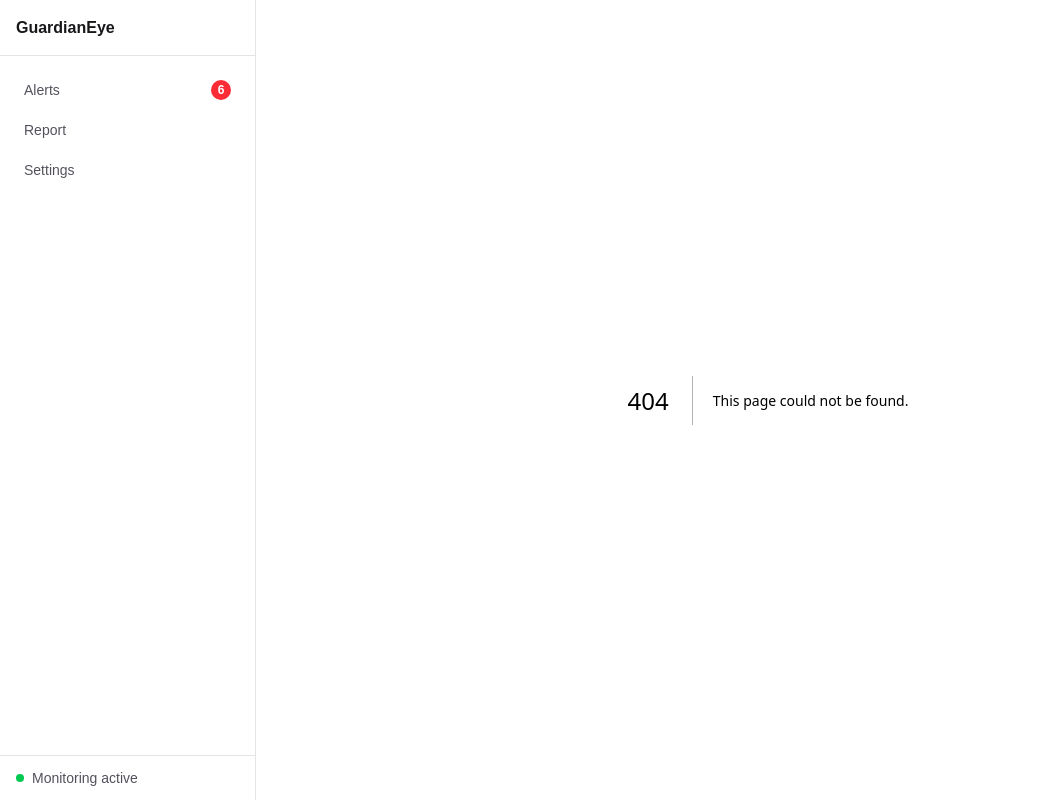
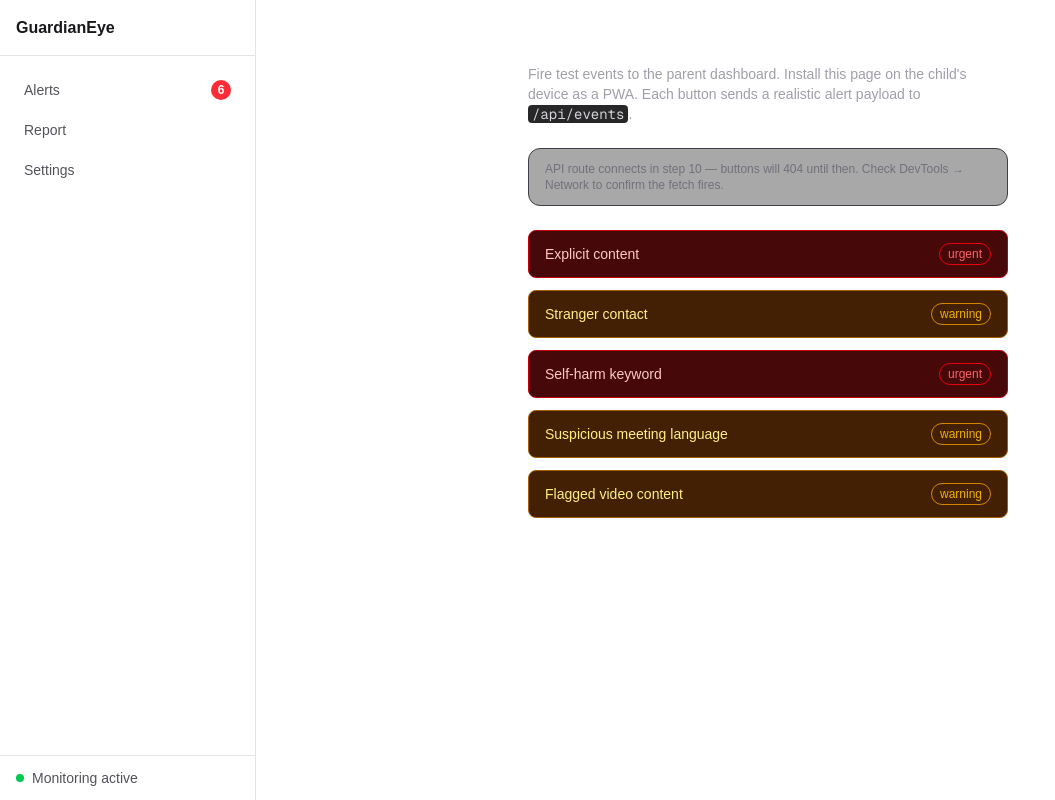
Before and after one commit to DinaShantina/guardianeye, a Next.js app: page /simulate in a window 1280 px wide. Before the commit this address had no page. Shown: the whole page, without its empty margins (0-1055 px from the left). Built offline with nearby package versions, Linux system fonts and the light colour scheme.

Commit message:
Complete step 9: child simulator page

```diff
--- /dev/null
+++ b/app/simulate/page.tsx
@@ -0,0 +1,25 @@
+import EventButtons from '@/components/simulate/EventButtons'
+
+export default function SimulatePage() {
+  return (
+    <div className="max-w-lg mx-auto px-4 py-8">
+      <div className="mb-6">
+        <h1 className="text-xl font-semibold text-white mb-1">Child simulator</h1>
+        <p className="text-sm text-zinc-400">
+          Fire test events to the parent dashboard. Install this page on the child&apos;s device as
+          a PWA. Each button sends a realistic alert payload to{' '}
+          <code className="text-zinc-300 bg-zinc-800 px-1 rounded">/api/events</code>.
+        </p>
+      </div>
+
+      <div className="bg-zinc-800/40 border border-zinc-700 rounded-xl p-1 mb-6">
+        <p className="text-xs text-zinc-500 px-3 py-2">
+          API route connects in step 10 — buttons will 404 until then. Check DevTools → Network to
+          confirm the fetch fires.
+        </p>
+      </div>
+
+      <EventButtons />
+    </div>
+  )
+}
--- /dev/null
+++ b/components/simulate/EventButtons.tsx
@@ -0,0 +1,232 @@
+'use client'
+
+import { useState } from 'react'
+import type { AlertEvent } from '@/lib/alerts-store'
+
+type ButtonConfig = {
+  label: string
+  severity: 'urgent' | 'warning'
+  payload: () => AlertEvent
+}
+
+function makeId() {
+  return `sim-${Date.now()}-${Math.random().toString(36).slice(2, 8)}`
+}
+
+const EVENT_BUTTONS: ButtonConfig[] = [
+  {
+    label: 'Explicit content',
+    severity: 'urgent',
+    payload: () => ({
+      id: makeId(),
+      severity: 'urgent',
+      category: 'explicit_content',
+      senderName: 'Непознат контакт',
+      senderPhoto: '',
+      childReplied: false,
+      messagePreview: 'Ти испратив нешто. Погледни сега.',
+      sourceApp: 'Viber',
+      sourceDevice: 'android',
+      timestamp: new Date().toISOString(),
+      isFirstContact: true,
+      thread: [
+        {
+          sender: 'Непознат контакт',
+          text: 'Ти испратив нешто. Погледни сега.',
+          timestamp: new Date().toISOString(),
+        },
+      ],
+      read: false,
+    }),
+  },
+  {
+    label: 'Stranger contact',
+    severity: 'warning',
+    payload: () => ({
+      id: makeId(),
+      severity: 'warning',
+      category: 'stranger_contact',
+      senderName: 'Stefan123',
+      senderPhoto: '',
+      childReplied: true,
+      messagePreview: 'Hej, odakle si? Koliko imaš godina?',
+      sourceApp: 'Instagram',
+      sourceDevice: 'android',
+      timestamp: new Date().toISOString(),
+      isFirstContact: true,
+      thread: [
+        {
+          sender: 'Stefan123',
+          text: 'Hej, odakle si? Koliko imaš godina?',
+          timestamp: new Date(Date.now() - 120000).toISOString(),
+        },
+        {
+          sender: 'Дина',
+          text: 'Од Скопје сум. Зошто прашуваш?',
+          timestamp: new Date().toISOString(),
+        },
+      ],
+      read: false,
+    }),
+  },
+  {
+    label: 'Self-harm keyword',
+    severity: 'urgent',
+    payload: () => ({
+      id: makeId(),
+      severity: 'urgent',
+      category: 'self_harm',
+      senderName: 'Search query',
+      senderPhoto: '',
+      childReplied: false,
+      messagePreview: 'how to hurt yourself without anyone knowing',
+      sourceApp: 'Chrome',
+      sourceDevice: 'android',
+      timestamp: new Date().toISOString(),
+      isFirstContact: false,
+      thread: [
+        {
+          sender: 'Search query',
+          text: 'how to hurt yourself without anyone knowing',
+          timestamp: new Date().toISOString(),
+        },
+      ],
+      read: false,
+    }),
+  },
+  {
+    label: 'Suspicious meeting language',
+    severity: 'warning',
+    payload: () => ({
+      id: makeId(),
+      severity: 'warning',
+      category: 'meeting_language',
+      senderName: 'Marko_92',
+      senderPhoto: '',
+      childReplied: true,
+      messagePreview: 'Ajde da se vidimo posle škole. Znaš gde.',
+      sourceApp: 'Snapchat',
+      sourceDevice: 'android',
+      timestamp: new Date().toISOString(),
+      isFirstContact: false,
+      thread: [
+        {
+          sender: 'Marko_92',
+          text: 'Ajde da se vidimo posle škole. Znaš gde.',
+          timestamp: new Date(Date.now() - 300000).toISOString(),
+        },
+        {
+          sender: 'Дина',
+          text: 'Не знам дали можам.',
+          timestamp: new Date(Date.now() - 180000).toISOString(),
+        },
+        {
+          sender: 'Marko_92',
+          text: 'Nemoj da kažeš roditeljima. Između nas.',
+          timestamp: new Date().toISOString(),
+        },
+      ],
+      read: false,
+    }),
+  },
+  {
+    label: 'Flagged video content',
+    severity: 'warning',
+    payload: () => ({
+      id: makeId(),
+      severity: 'warning',
+      category: 'flagged_video',
+      senderName: 'YouTube',
+      senderPhoto: '',
+      childReplied: false,
+      messagePreview: 'Watched: "extreme challenge gone wrong compilation #shorts"',
+      sourceApp: 'YouTube',
+      sourceDevice: 'android',
+      timestamp: new Date().toISOString(),
+      isFirstContact: false,
+      thread: [
+        {
+          sender: 'YouTube',
+          text: 'Watched: "extreme challenge gone wrong compilation #shorts"',
+          timestamp: new Date().toISOString(),
+        },
+      ],
+      read: false,
+    }),
+  },
+]
+
+type ToastState = { message: string; ok: boolean } | null
+
+export default function EventButtons() {
+  const [toast, setToast] = useState<ToastState>(null)
+  const [loading, setLoading] = useState<string | null>(null)
+
+  async function fireEvent(config: ButtonConfig) {
+    const payload = config.payload()
+    setLoading(config.label)
+    setToast(null)
+
+    try {
+      // TODO: Step 10 — /api/events route created here; this will succeed once it exists
+      const res = await fetch('/api/events', {
+        method: 'POST',
+        headers: { 'Content-Type': 'application/json' },
+        body: JSON.stringify(payload),
+      })
+
+      if (res.ok) {
+        setToast({ message: `Fired: ${config.label}`, ok: true })
+      } else {
+        setToast({ message: `Sent (API not connected yet — step 10)`, ok: false })
+      }
+    } catch {
+      setToast({ message: `Sent (API not connected yet — step 10)`, ok: false })
+    } finally {
+      setLoading(null)
+      setTimeout(() => setToast(null), 4000)
+    }
+  }
+
+  return (
+    <div className="space-y-4">
+      {toast && (
+        <div
+          className={`rounded-lg px-4 py-3 text-sm font-medium ${
+            toast.ok
+              ? 'bg-green-900/60 text-green-300 border border-green-700'
+              : 'bg-zinc-800 text-zinc-300 border border-zinc-600'
+          }`}
+        >
+          {toast.message}
+        </div>
+      )}
+
+      <div className="grid gap-3">
+        {EVENT_BUTTONS.map((btn) => (
+          <button
+            key={btn.label}
+            onClick={() => fireEvent(btn)}
+            disabled={loading === btn.label}
+            className={`w-full rounded-lg px-4 py-3 text-sm font-medium text-left flex items-center justify-between transition-opacity disabled:opacity-50 ${
+              btn.severity === 'urgent'
+                ? 'bg-red-950 border border-red-700 text-red-200 hover:bg-red-900'
+                : 'bg-yellow-950 border border-yellow-700 text-yellow-200 hover:bg-yellow-900'
+            }`}
+          >
+            <span>{btn.label}</span>
+            <span
+              className={`text-xs px-2 py-0.5 rounded-full border ${
+                btn.severity === 'urgent'
+                  ? 'border-red-600 text-red-400'
+                  : 'border-yellow-600 text-yellow-500'
+              }`}
+            >
+              {btn.severity}
+            </span>
+          </button>
+        ))}
+      </div>
+    </div>
+  )
+}
```
